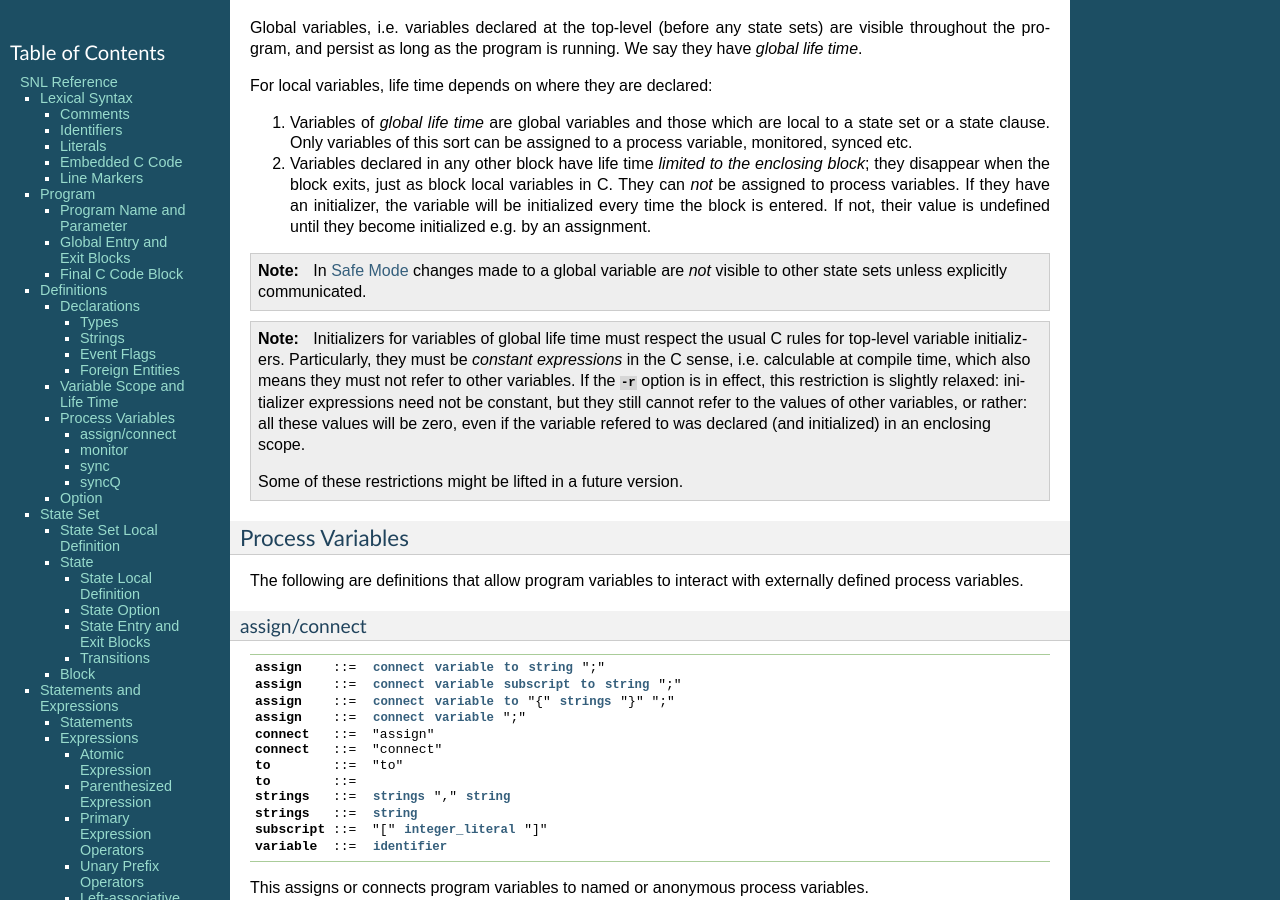
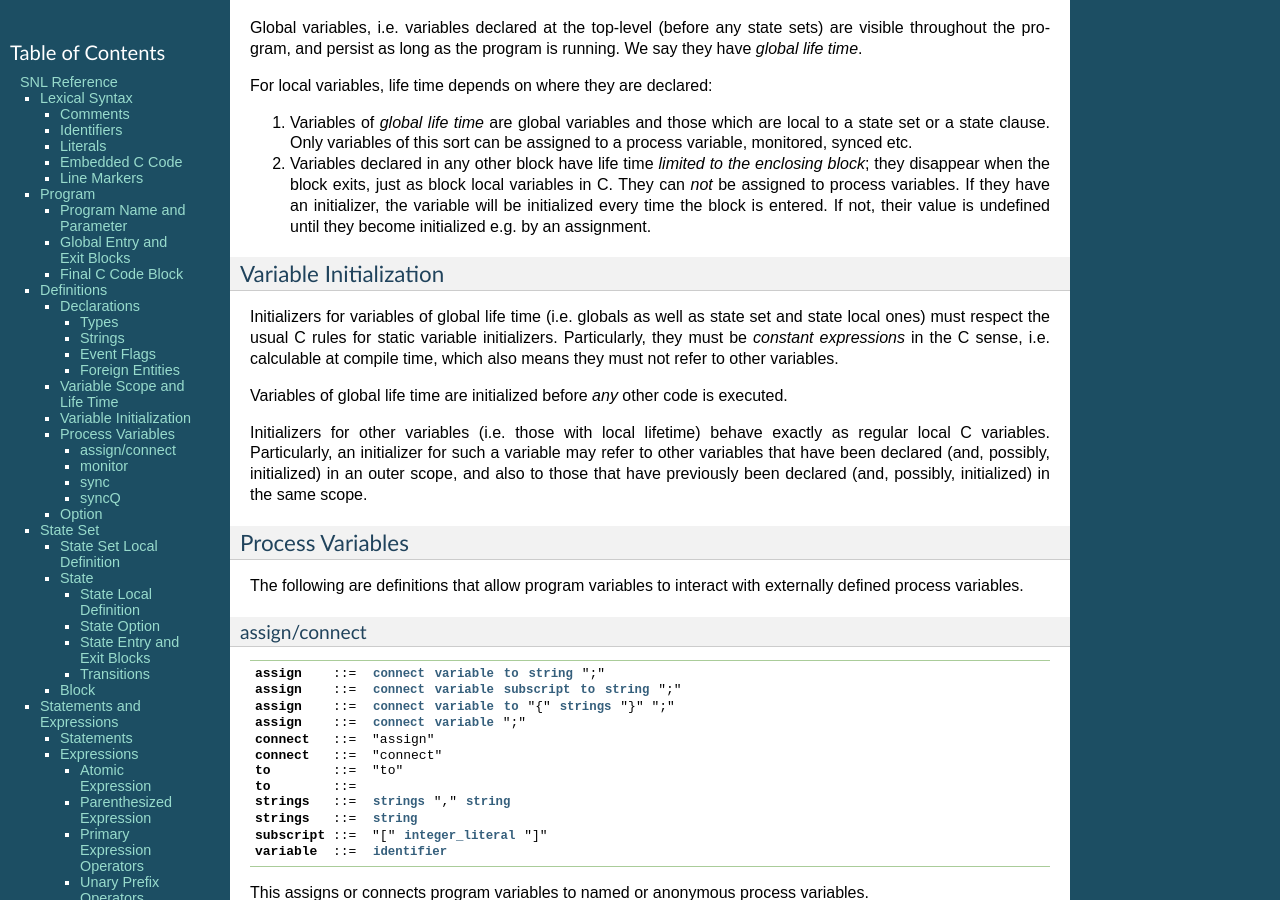
Before and after one commit to jeonghanlee/sequencer-2-2, a Sphinx documentation site: the page built from documentation/Reference.txt, in a window 1280 px wide and 900 px high, scrolled down 5155 px. Built offline with Sphinx 7.4.7, drawn with Linux system fonts in a browser that asks for light colours; some of the changed text lies outside the part shown.

Commit message:
docs: clarified variable initialization rules

```diff
--- a/documentation/Reference.txt
+++ b/documentation/Reference.txt
@@ -350,20 +350,24 @@ For local variables, life time depends on where they are declared:
    initialized every time the block is entered. If not, their value is
    undefined until they become initialized e.g. by an assignment.
 
-.. note:: In :ref:`safe mode` changes made to a global variable are *not*
-   visible to other state sets unless explicitly communicated.
-
-.. note:: Initializers for variables of global life time must respect
-   the usual C rules for top-level variable initializers. Particularly,
-   they must be *constant expressions* in the C sense, i.e. calculable
-   at compile time, which also means they must not refer to other variables.
-   If the :option:`-r` option is in effect, this restriction is slightly
-   relaxed: initializer expressions need not be constant, but they still
-   cannot refer to the values of other variables, or rather: all these
-   values will be zero, even if the variable refered to was declared
-   (and initialized) in an enclosing scope.
-
-   Some of these restrictions might be lifted in a future version.
+Variable Initialization
+^^^^^^^^^^^^^^^^^^^^^^^
+
+Initializers for variables of global life time (i.e. globals as well as
+state set and state local ones) must respect
+the usual C rules for static variable initializers. Particularly,
+they must be *constant expressions* in the C sense, i.e. calculable
+at compile time, which also means they must not refer to other variables.
+
+Variables of global life time are initialized before *any* other code is
+executed.
+
+Initializers for other variables (i.e. those with local lifetime) behave
+exactly as regular local C variables. Particularly, an initializer for
+such a variable may refer to other variables that have been declared
+(and, possibly, initialized) in an outer scope, and also to those that
+have previously been declared (and, possibly, initialized) in the same
+scope.
 
 
 Process Variables
```
